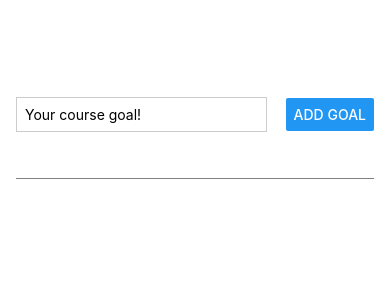
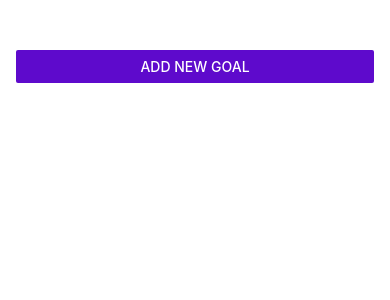
Before and after one commit to Astilion/goals-app, a React Native app: screen / in a window 390 px wide. Shown: the top 300 px of the page. Built offline with nearby package versions, Linux system fonts and the light colour scheme.

Commit message:
Added Modal

```diff
--- a/App.tsx
+++ b/App.tsx
@@ -1,5 +1,5 @@
 import { useState } from 'react';
-import { StyleSheet, View, FlatList } from 'react-native';
+import { StyleSheet, View, FlatList, Button } from 'react-native';
 import GoalItem from './components/GoalItem';
 import GoalInput from './components/GoalInput';
 
@@ -9,7 +9,12 @@
 };
 
 export default function App() {
+  const [modalIsVisible, setModalIsVisible] = useState(false);
   const [courseGoals, setCourseGoals] = useState<Goal[]>([]);
+
+  const startAddGoalHandler = () => {
+    setModalIsVisible(true);
+  };
 
   const addGoalHandler = (enteredGoalText: string) => {
     setCourseGoals((currentCourseGoals) => [
@@ -24,7 +29,12 @@
   };
   return (
     <View style={styles.appContainer}>
-      <GoalInput onAddGoal={addGoalHandler} />
+      <Button
+        title='Add New Goal'
+        color='#5e0acc'
+        onPress={startAddGoalHandler}
+      />
+      <GoalInput visible={modalIsVisible} onAddGoal={addGoalHandler} />
       <View style={styles.goalsContainer}>
         <FlatList
           data={courseGoals}
--- a/components/GoalInput.tsx
+++ b/components/GoalInput.tsx
@@ -1,10 +1,11 @@
-import { View, TextInput, Button, StyleSheet } from 'react-native';
+import { View, TextInput, Button, StyleSheet, Modal } from 'react-native';
 import { useState } from 'react';
 
 type GoalInputProps = {
   onAddGoal: (enteredGoalText: string) => void;
+  visible: boolean;
 };
-function GoalInput({ onAddGoal }: GoalInputProps) {
+function GoalInput({ onAddGoal, visible }: GoalInputProps) {
   const [enteredGoalText, setEnteredGoalText] = useState<string>('');
   const goalInputHandler = (enteredText: string) => {
     setEnteredGoalText(enteredText);
@@ -15,6 +16,7 @@
     setEnteredGoalText('');
   }
   return (
+    <Modal visible={visible} animationType='slide'>
       <View style={styles.inputContainer}>
         <TextInput
           style={styles.textInput}
@@ -24,6 +26,7 @@
         />
         <Button title='Add Goal' onPress={addGoalHandler} />
       </View>
+    </Modal>
   );
 }
 
```
Lines whose indentation alone changed are shown as unchanged.
